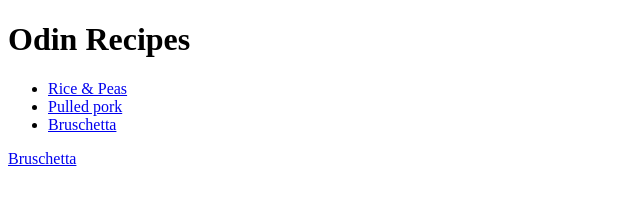
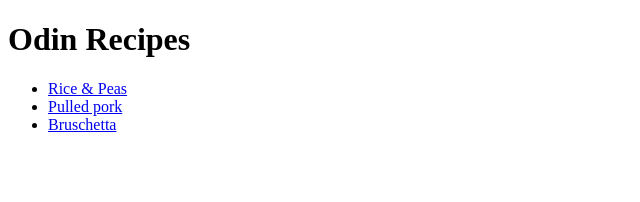
Before and after one commit to RichPBee/odin-recipes, a plain HTML site: page index.html in a window 1280 px wide. Shown: the full height of the page, 0-640 px from the left. Drawn offline with Linux system fonts and the light colour scheme.

Commit message:
Very few changes

```diff
--- a/index.html
+++ b/index.html
@@ -12,6 +12,5 @@
             <li> <a href="recipes/Pulledpork.html">Pulled pork</a> </li>
             <li> <a href="recipes/bruschetta.html">Bruschetta</a> </li>
         </ul>
-        <a href="recipes/bruschetta.html">Bruschetta</a>
     </body>
 </html>
```
